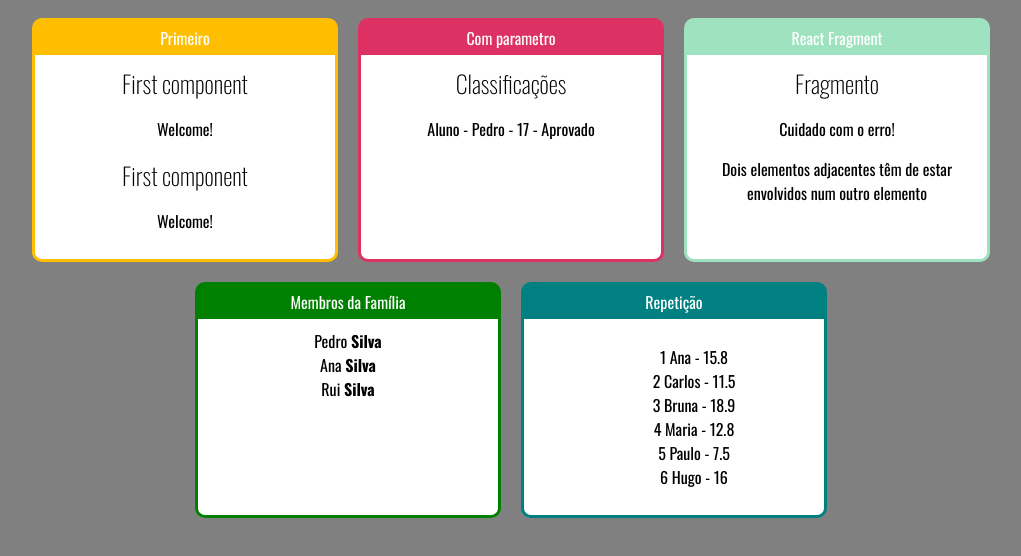
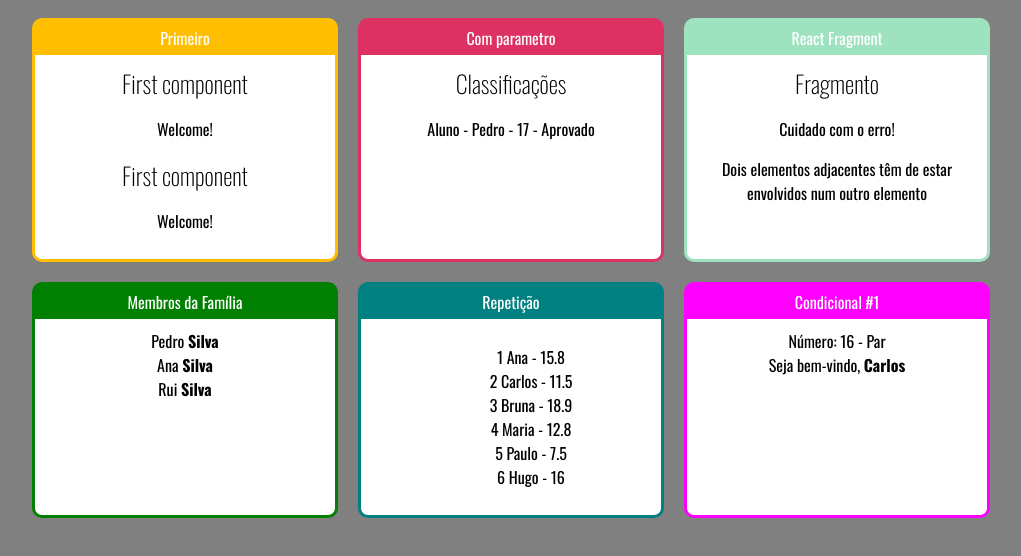
Before and after one commit to itfernandolira/react-basics, a React (Create React App) app: page / in a window 1280 px wide. Shown: the top 556 px of the page, without its empty margins (129-1150 px from the left). Built offline with nearby package versions, Linux system fonts and the light colour scheme.

Commit message:
Conditional render

```diff
--- a/src/App.jsx
+++ b/src/App.jsx
@@ -8,6 +8,8 @@
 import Familia from './components/basic/Familia'
 import FamiliaMembro from './components/basic/FamiliaMembro'
 import ListaAlunos from './components/repeat/ListaAlunos'
+import ParOuImpar from './components/conditional/ParOuImpar'
+import UserInfo from './components/conditional/UserInfo'
 
 const app = () =>
     <div className='App'>
@@ -36,6 +38,11 @@
             <Card title="Repetição" color="#008080">
                 <ListaAlunos />
             </Card>
+
+            <Card title="Condicional #1" color="#FF00FF">
+                <ParOuImpar numero={16} />
+                <UserInfo user={{ nome: 'Carlos'}} />
+            </Card>
         </div>
     </div>
 
--- /dev/null
+++ b/src/components/conditional/If.js
@@ -0,0 +1,9 @@
+const condicaoIf = props => {
+    if (props.teste) {
+        return props.children;
+    } else {
+        return false;
+    }
+}
+
+export default condicaoIf;
--- /dev/null
+++ b/src/components/conditional/ParOuImpar.jsx
@@ -0,0 +1,13 @@
+import React from "react";
+
+const parOuImpar = props => {
+    const ePar = props.numero % 2 === 0;
+    return (
+        <div>
+            <span>Número: {props.numero} - </span>
+            {ePar ? <span>Par</span> : <span>Ímpar</span>}
+        </div>
+    )
+}
+
+export default parOuImpar;
--- /dev/null
+++ b/src/components/conditional/UserInfo.jsx
@@ -0,0 +1,15 @@
+import React from "react";
+import If from './If'
+
+const userInfo = props => {
+    const user = props.user || {}
+    return (
+        <div>
+            <If teste={user && user.nome}>
+                Seja bem-vindo, <strong>{user.nome}</strong>
+            </If>
+        </div>
+    )
+}
+
+export default userInfo;
```
